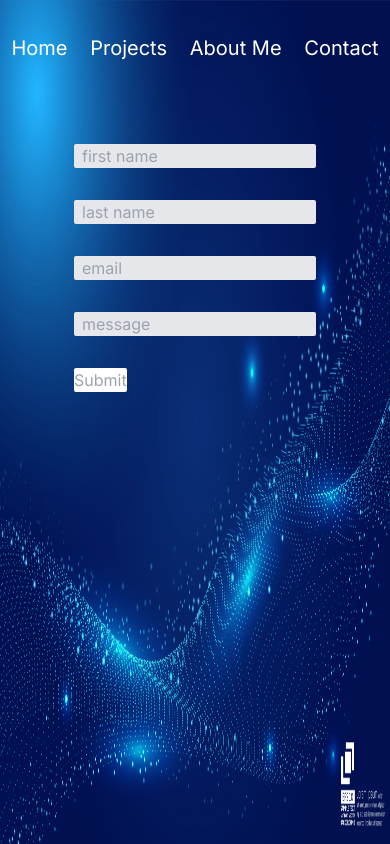
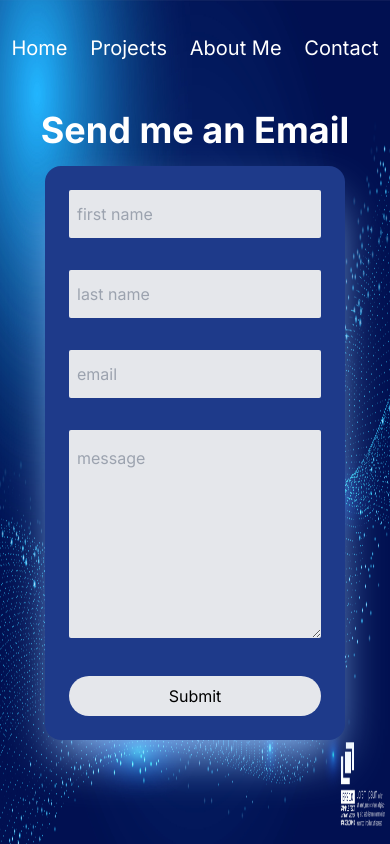
Before and after one commit to gavincwyant/resume_website, a Next.js app: page /contact in a window 390 px wide. Built offline with nearby package versions, Linux system fonts and the light colour scheme.

Commit message:
styling contact page. small changes to mobile view.

```diff
--- a/app/contact/page.tsx
+++ b/app/contact/page.tsx
@@ -3,6 +3,7 @@
 import Header from "../header"
 import Background from "../background_image"
 import React, {useState, FormEvent} from 'react'
+import { Button, ButtonGroup } from "@nextui-org/button"
 
 const Contact = () => {
     const [firstName, setFirstName] = useState('')
@@ -37,16 +38,18 @@ const Contact = () => {
 
     return (
         <div >
-            <div className="sticky z-50"><Header/></div>
+            <div className="sticky z-40"><Header/></div>
             <Background/>
 
-            <div className="">
-                <div className="flex flex-row justify-center space-x-4 py-8  absolute w-full h-3/4 mt-28">
-                    <div>
+            <div>
+                <div className="flex flex-col justify-center items-center py-8  absolute w-full h-2/3 mt-36">
+                <div className="text-white text-4xl pb-4 font-bold">Send me an Email</div>
+                    <div className="bg-blue-900 shadow-2xl shadow-blue-300 p-6 rounded-2xl w-1/3 min-w-[300px]">
+
                         <form onSubmit={onSubmit}>
                             <div className="flex flex-row justify-center text-center space-x-4 pb-8">
                                 <div className="w-full">
-                                    <input className="appearance-none w-full bg-gray-200 pl-2 rounded-sm focus:bg-white"
+                                    <input className="p-3 appearance-none w-full bg-gray-200 pl-2 rounded-sm focus:bg-white"
                                         placeholder="first name"
                                         value={firstName}
                                         type="text"
@@ -56,7 +59,7 @@ const Contact = () => {
                             </div>
                             <div className="flex flex-row justify-center text-center space-x-4 pb-8">
                                 <div className="w-full">
-                                    <input className="appearance-none w-full bg-gray-200 pl-2 rounded-sm focus:bg-white"
+                                    <input className="p-3 appearance-none w-full bg-gray-200 pl-2 rounded-sm focus:bg-white"
                                         placeholder="last name"
                                         value={lastName}
                                         type="text"
@@ -66,7 +69,7 @@ const Contact = () => {
                             </div>
                             <div className="flex flex-row justify-center text-center space-x-4 pb-8">
                                 <div className="w-full">
-                                    <input className="appearance-none w-full bg-gray-200 pl-2 rounded-sm focus:bg-white"
+                                    <input className="p-3 appearance-none w-full bg-gray-200 pl-2 rounded-sm focus:bg-white"
                                         placeholder="email"
                                         value={email}
                                         type="text"
@@ -76,16 +79,16 @@ const Contact = () => {
                             </div>
                             <div className="flex flex-row justify-center text-center space-x-4 pb-8">
                                 <div className="w-full">
-                                    <input className="appearance-none w-full bg-gray-200 pl-2 rounded-sm focus:bg-white"
+                                    <textarea className="pb-36 pt-4 appearance-none w-full bg-gray-200 pl-2 rounded-sm focus:bg-white"
                                         placeholder="message"
                                         value={message}
-                                        type="text"
+
                                         onChange={(e) => setMessage(e.target.value)}
                                     />
                                 </div>
                             </div>
 
-                            <button type="submit" className="bg-white rounded-sm text-gray-400">Submit</button>
+                            <button className="w-full bg-gray-200 rounded-full py-2">Submit</button>
 
                         </form>
                     </div>
--- a/app/contact_button.tsx
+++ b/app/contact_button.tsx
@@ -3,7 +3,7 @@
 const Contact = () => {
     return (
         <div >
-             <button className="h-12 w-40 bg-white rounded-3xl">
+             <button className="h-12 w-40 bg-white rounded-3xl transition duration-1000 hover:scale-110">
                 Contact Me
              </button>
         </div>
--- a/package.json
+++ b/package.json
@@ -9,6 +9,7 @@
     "lint": "next lint"
   },
   "dependencies": {
+    "@nextui-org/button": "^2.0.34",
     "form-data": "^4.0.0",
     "framer-motion": "^11.2.10",
     "mailgun.js": "^10.2.1",
```
Also changed, not shown: app/homepage_body.tsx (+3 -3 lines), 1 other file (tests, documents, lock files or other folders).
